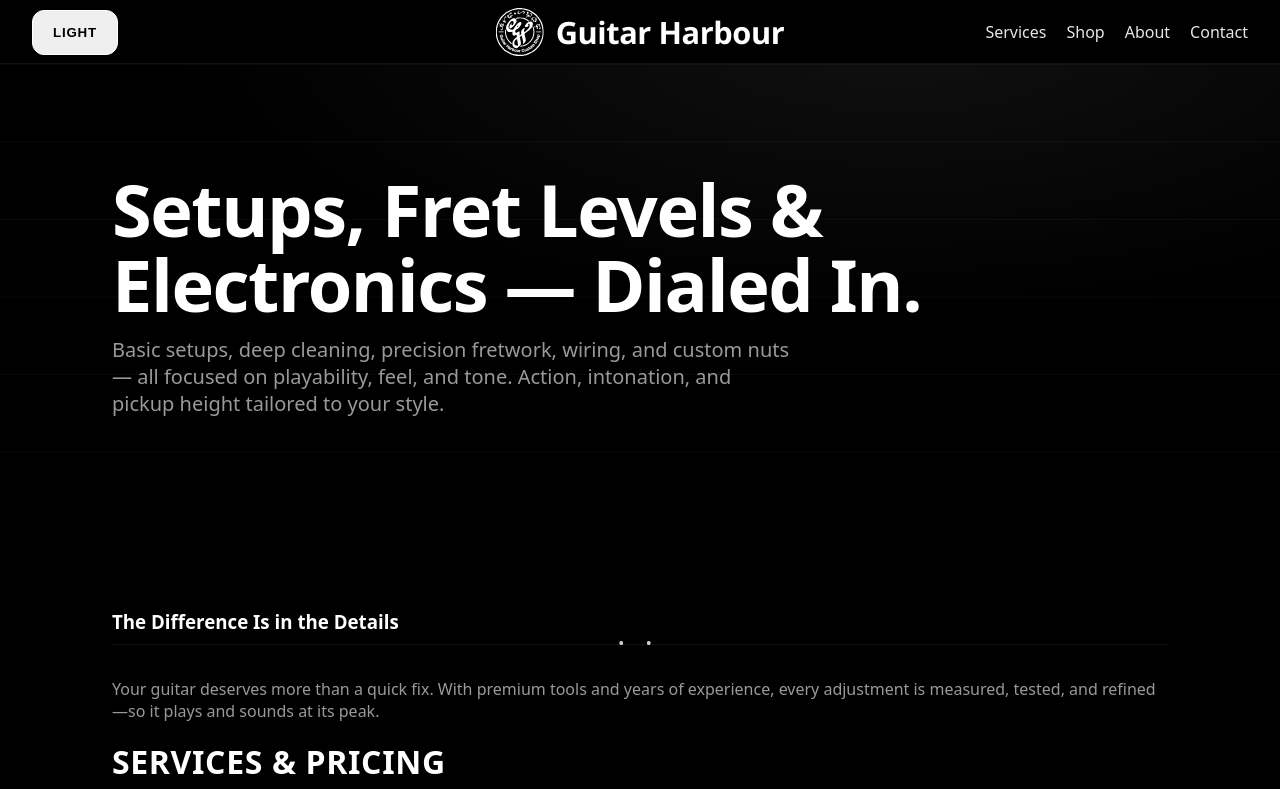
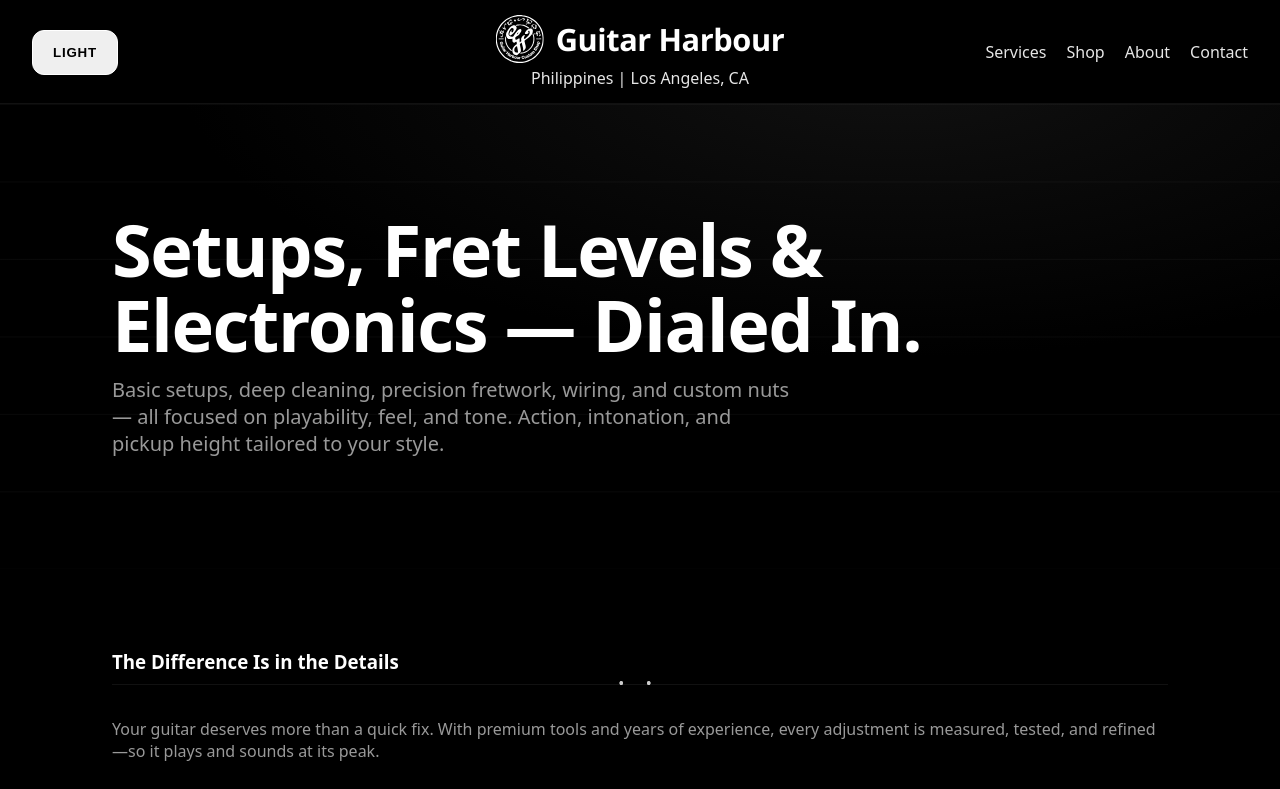
Before and after one commit to sodapop1104/guitarharbour, a Next.js app: page / in a window 1280 px wide. Shown: the top 789 px of the page. Built offline with nearby package versions, Linux system fonts and the light colour scheme.

Commit message:
add location under header

```diff
--- a/app/globals.css
+++ b/app/globals.css
@@ -8,7 +8,7 @@
   --muted: #999;
   --line: #111;
   --surface: #050505;
-  --header-h: 64px;
+  --header-h: 104px;
 
   /* Components */
   --header-bg: rgba(0,0,0,.8);
@@ -102,8 +102,14 @@ header.site-header {
 }
 .nav { position: relative; display:flex; align-items:center; height: var(--header-h); }
 .logo {
-  position:absolute; left:50%; transform: translateX(-50%);
-  display:flex; align-items:center; gap:12px; min-width:0;
+  position: absolute;
+  left: 50%;
+  top: 50%;                         /* ⬅️ center vertically */
+  transform: translate(-50%, -50%); /* ⬅️ center both axes */
+  display: flex;
+  align-items: center;
+  gap: 12px;
+  min-width: 0;
 }
 .logo img { height:48px; width:auto; }
 
@@ -130,6 +136,45 @@ header.site-header {
 .logo-dark  { display: block; }
 html[data-theme="light"] .logo-dark  { display: none; }
 html[data-theme="light"] .logo-light { display: block; }
+
+/* Grid inside .logo to keep icon beside word and center subtitle under both */
+.logo-stack {
+  display: grid;
+  grid-template-columns: auto auto;
+  grid-template-rows: auto auto;
+  align-items: center;
+  column-gap: 12px;
+  /* shrink to intrinsic width so subtitle can center perfectly */
+  width: max-content;
+  margin-inline: auto;
+}
+
+/* Put both theme icons in the same cell (row 1, col 1) */
+.logo-stack .logo-dark,
+.logo-stack .logo-light {
+  grid-column: 1;
+  grid-row: 1;
+  height: 48px;
+  width: auto;
+}
+
+/* Wordmark sits to the right of the icon (row 1, col 2) */
+.logo-stack .logo-word {
+  grid-column: 2;
+  grid-row: 1;
+  white-space: nowrap; /* keep wordmark on one line */
+}
+
+/* Subtitle spans both columns and centers under the row above */
+.logo-stack .logo-sub {
+  grid-column: 1 / -1; /* span both columns */
+  grid-row: 2;
+  justify-self: center;
+  font-size: clamp(12px, 1.6vw, 16px);
+  font-weight: 400;
+  opacity: .9;
+  margin-top: 4px; /* subtle gap below wordmark */
+}
 
 /* Menu right; toggle after it */
 nav { margin-left: auto; }
@@ -800,3 +845,13 @@ html[data-theme="light"] .bp-title {
   .gh-lightbox-prev { left: 4px; }
   .gh-lightbox-next { right: 4px; }
 }
+
+/* --- Override grayscale / black & white effect for Gallery --- */
+.gh-gallery img,
+.gh-gallery .gh-thumb-img,
+.gh-gallery .gh-lightbox-img {
+  filter: none !important;
+  -webkit-filter: none !important;
+  mix-blend-mode: normal !important;
+  opacity: 1 !important;
+}
--- a/components/Header.tsx
+++ b/components/Header.tsx
@@ -12,13 +12,32 @@ export default function Header() {
           <ThemeToggle />
         </div>
 
-        {/* Center logo + wordmark */}
+        {/* Logo block with grid layout */}
         <div className="logo" aria-label="Guitar Harbour">
-          <img className="logo-dark" src="/assets/logo.svg" alt="" aria-hidden="true" />
-          <img className="logo-light" src="/assets/logo1.svg" alt="" aria-hidden="true" />
-          <span className="logo-word">Guitar Harbour</span>
+          <div className="logo-stack">
+            {/* Logo icons (theme toggle switches them) */}
+            <img
+              className="logo-dark"
+              src="/assets/logo.svg"
+              alt="Guitar Harbour logo"
+            />
+            <img
+              className="logo-light"
+              src="/assets/logo1.svg"
+              alt="Guitar Harbour logo"
+            />
+
+            {/* Wordmark */}
+            <span className="logo-word">Guitar Harbour</span>
+
+            {/* Subtitle */}
+            <span className="logo-sub">
+              Philippines&nbsp;| Los&nbsp;Angeles, CA
+            </span>
+          </div>
         </div>
 
+        {/* Navigation */}
         <nav aria-label="Primary">
           <button
             className="nav-toggle"
@@ -30,10 +49,18 @@ export default function Header() {
             Menu
           </button>
           <ul id="menu" className={open ? "open" : ""}>
-            <li><a href="#services">Services</a></li>
-            <li><a href="#shop">Shop</a></li>
-            <li><a href="#about">About</a></li>
-            <li><a href="#contact">Contact</a></li>
+            <li>
+              <a href="#services">Services</a>
+            </li>
+            <li>
+              <a href="#shop">Shop</a>
+            </li>
+            <li>
+              <a href="#about">About</a>
+            </li>
+            <li>
+              <a href="#contact">Contact</a>
+            </li>
           </ul>
         </nav>
       </div>
```
Also changed, not shown: public/assets/gallery/13.jpg (added).
